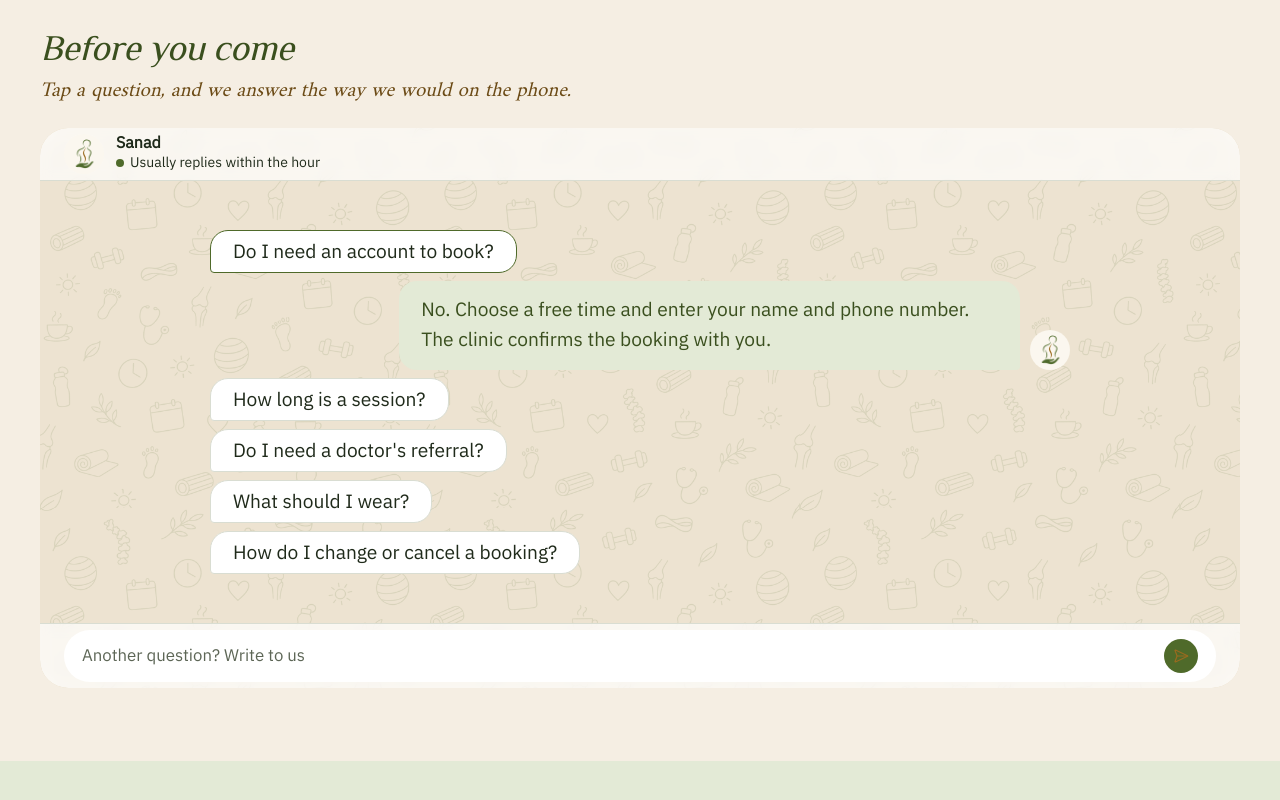
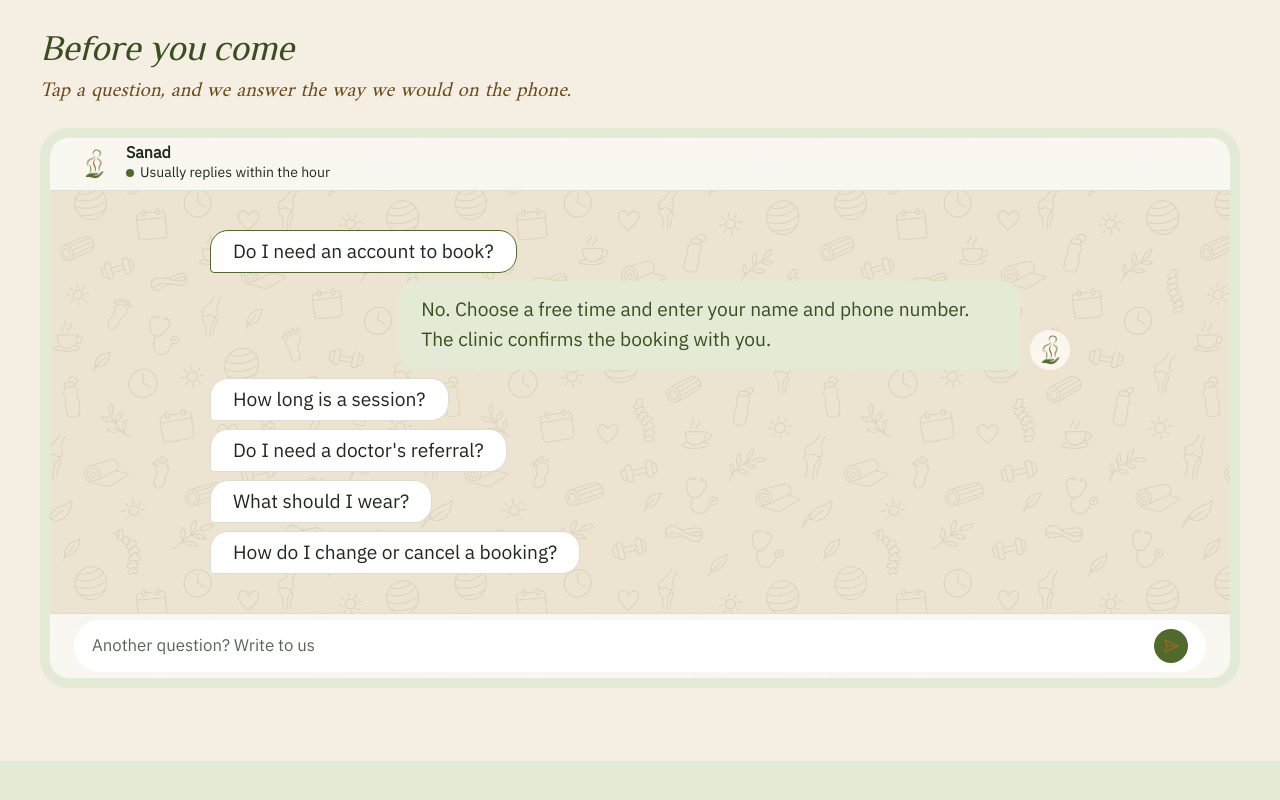
Before and after one commit to manarnofal2004/physio-clinic, a React (Vite) app in the folder client/: page / in a window 1280 px wide. Shown: the part 3040-3840 px from the top of the page. Built offline with nearby package versions, Linux system fonts and the light colour scheme; a web font is replaced by a local one.

Commit message:
feat(client): pale olive frame around the FAQ chat window

```diff
--- a/client/src/features/landing/FaqSection.tsx
+++ b/client/src/features/landing/FaqSection.tsx
@@ -131,12 +131,17 @@ export const FaqSection = () => {
           // A shade darker than the page, so it reads as a chat window.
           bgcolor: (th) => (th.palette.mode === "light" ? "#ede3d1" : th.palette.background.paper),
           overflow: "hidden",
+          // A pale olive frame, the colour of the bubbles, like the mat around the
+          // gallery photo.
+          border: "10px solid",
+          borderColor: "action.selected",
+          boxSizing: "border-box",
           minHeight: { md: "calc(100svh - 240px)" },
           display: "flex",
           flexDirection: "column",
           // Short laptop screens: a tighter thread so the section fits one screen.
           "@media (min-width: 900px) and (max-height: 820px)": {
-            "& .faq-body": { py: 1.25 },
+            "& .faq-body": { py: 0.75 },
             "& .faq-thread": { gap: 1 },
             "& .faq-thread .MuiButtonBase-root": { py: 0.75 },
             "& .faq-bar": { py: 0.75 },
```
